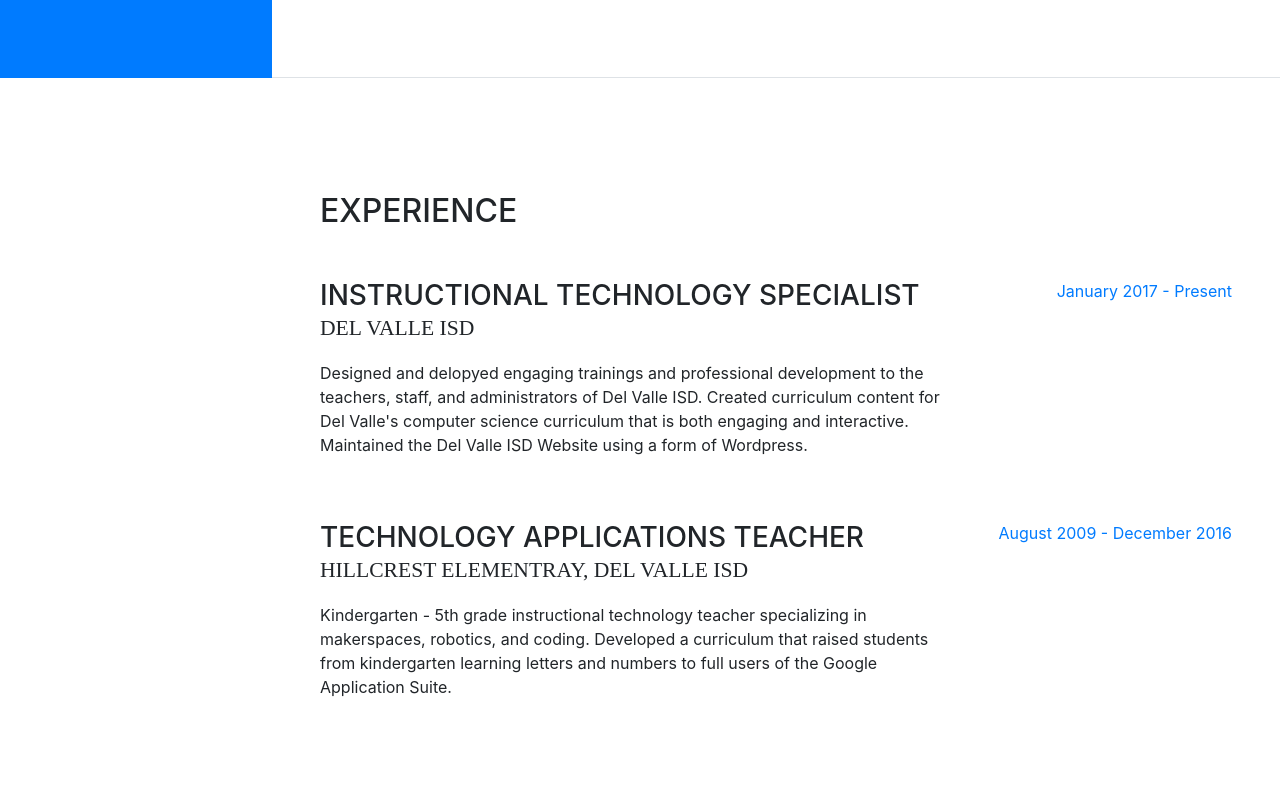
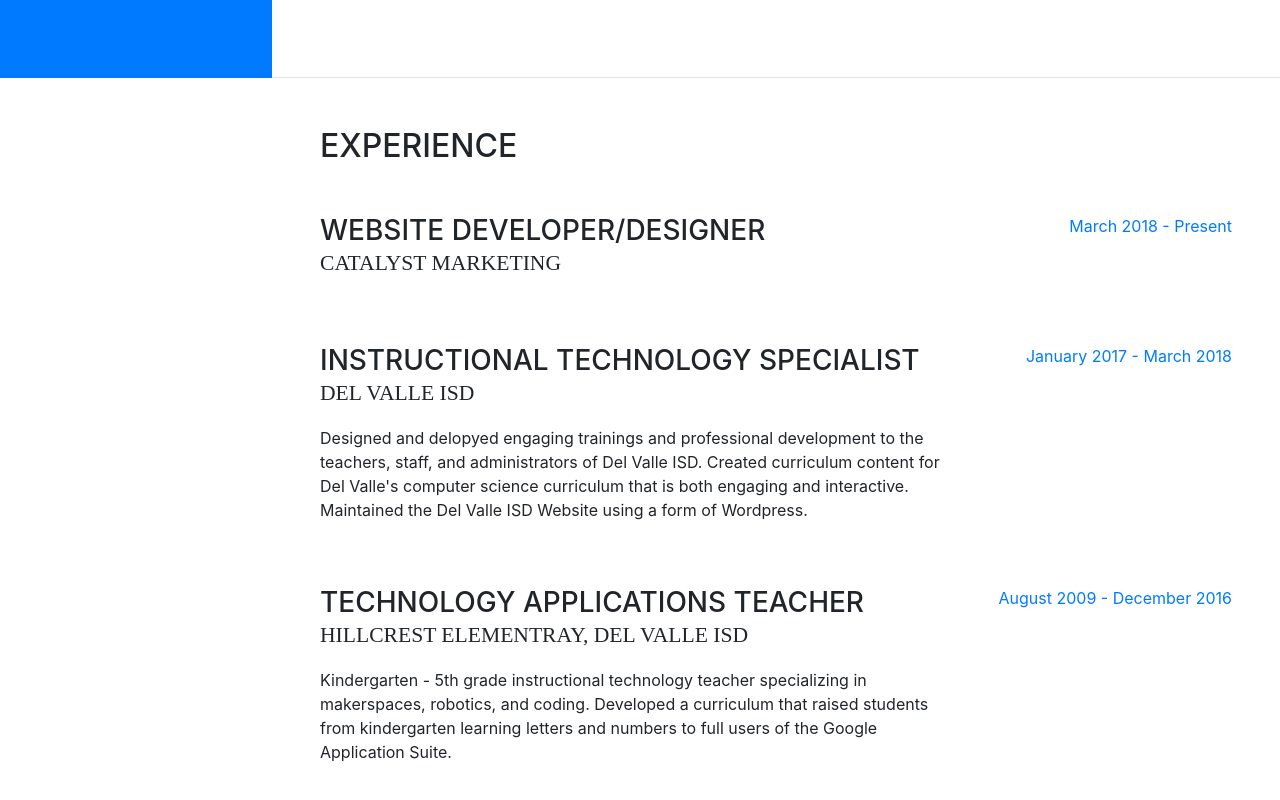
Before and after one commit to smACloudGuru/smuniz18.github.io, a website with bundled scripts: page index.html in a window 1280 px wide. Shown: the part 722-1522 px from the top of the page. Built offline with nearby package versions, Linux system fonts and the light colour scheme; files whose address does not match are found by name; a web font is replaced by a local one.

Commit message:
Addition of new job with Catalyst Marketing

```diff
--- a/index.html
+++ b/index.html
@@ -107,12 +107,23 @@
 
           <div class="resume-item d-flex flex-column flex-md-row mb-5">
             <div class="resume-content mr-auto">
+              <h3 class="mb-0">Website Developer/Designer</h3>
+              <div class="subheading mb-3">Catalyst Marketing</div>
+              <p></p>
+            </div>
+            <div class="resume-date text-md-right">
+              <span class="text-primary">March 2018 - Present</span>
+            </div>
+          </div>
+
+          <div class="resume-item d-flex flex-column flex-md-row mb-5">
+            <div class="resume-content mr-auto">
               <h3 class="mb-0">Instructional Technology Specialist</h3>
               <div class="subheading mb-3">Del Valle ISD</div>
               <p>Designed and delopyed engaging trainings and professional development to the teachers, staff, and administrators of Del Valle ISD. Created curriculum content for Del Valle's computer science curriculum that is both engaging and interactive. Maintained the Del Valle ISD Website using a form of Wordpress.</p>
             </div>
             <div class="resume-date text-md-right">
-              <span class="text-primary">January 2017 - Present</span>
+              <span class="text-primary">January 2017 - March 2018</span>
             </div>
           </div>
 
```
